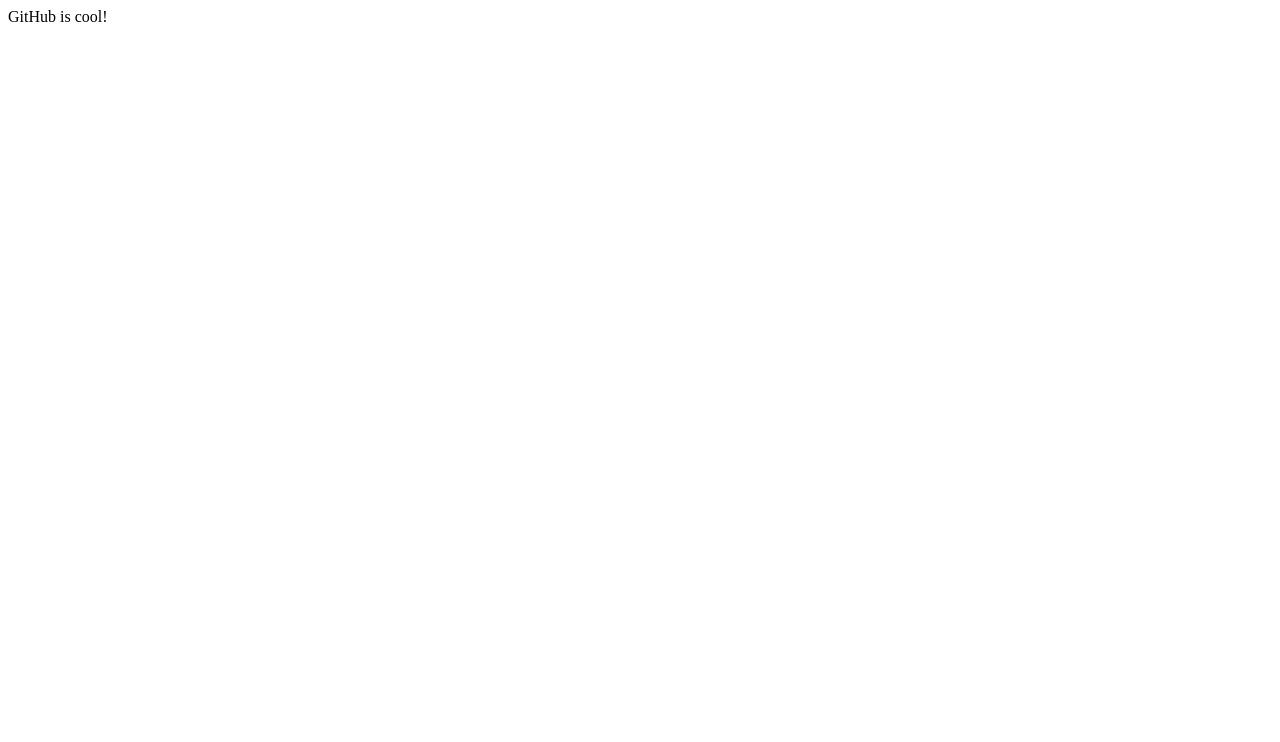
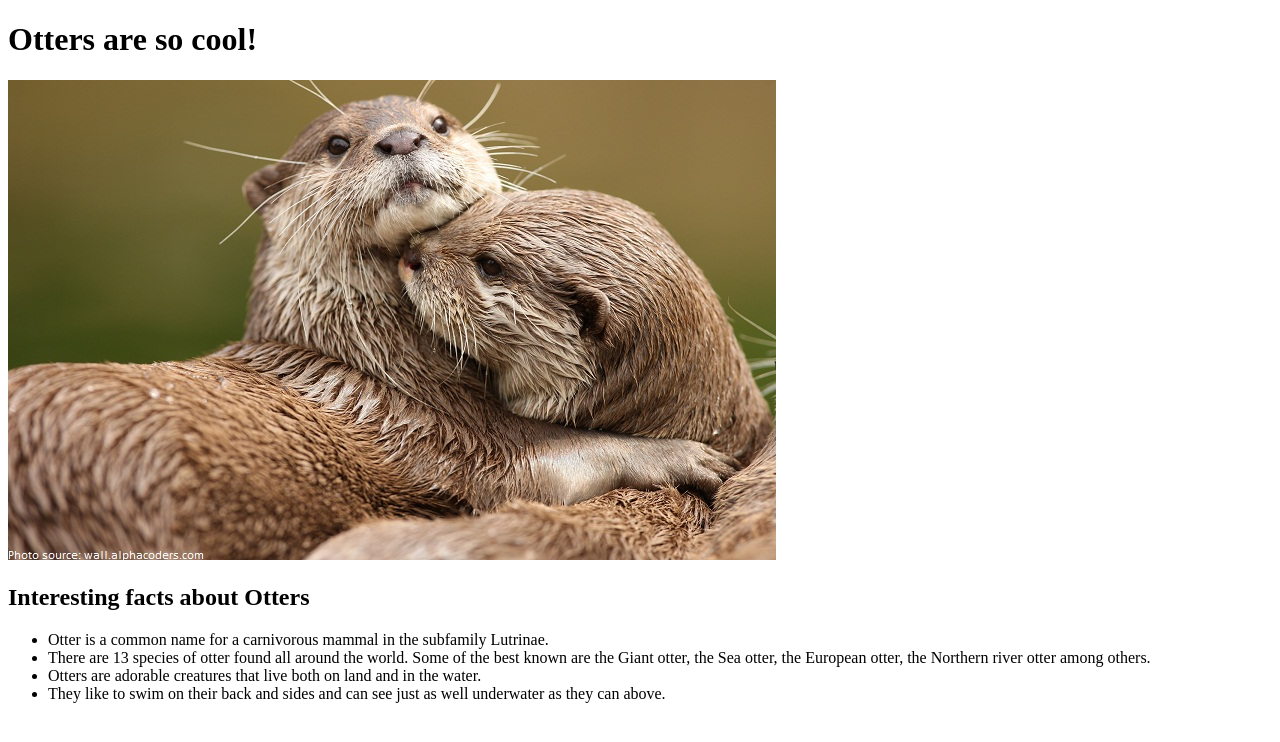
Before and after one commit to ashleye37/github-page, a plain HTML site: page index.html in a window 1280 px wide. Drawn offline with Linux system fonts and the light colour scheme.

Commit message:
Adding updated HTML and saved pictures to Github

```diff
--- a/index.html
+++ b/index.html
@@ -7,6 +7,22 @@
     <title>Document</title>
 </head>
 <body>
-    GitHub is cool!
+    <header>
+        <h1>Otters are so cool!</h1>
+    </header>
+
+    <img src="otters.jpg">
+
+    <p>
+        <h2>Interesting facts about Otters</h2>
+
+        <ul>
+            <li> Otter is a common name for a carnivorous mammal in the subfamily Lutrinae.</li>
+            <li>There are 13 species of otter found all around the world. Some of the best known are the Giant otter, the Sea otter, the European otter, the Northern river otter among others.</li>
+            <li>Otters are adorable creatures that live both on land and in the water.</li>
+            <li>They like to swim on their back and sides and can see just as well underwater as they can above.</li>
+        </ul>
+    </p>
+
 </body>
 </html>
```
Also changed, not shown: otters.jpg (added).
